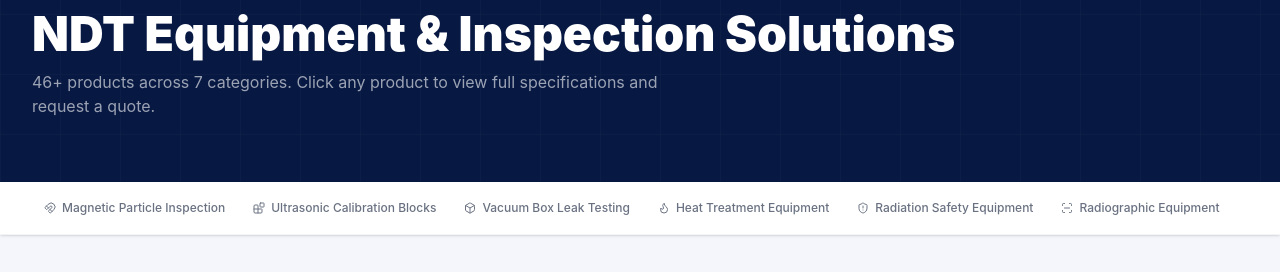
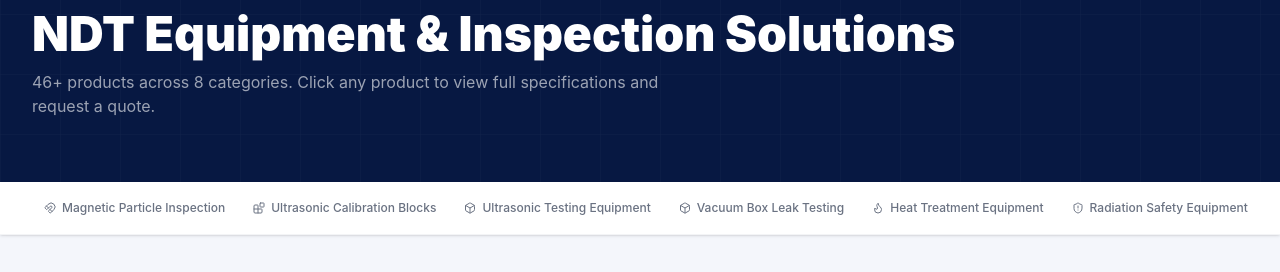
Before and after one commit to raynoxndt/v4, a Next.js app: page /products in a window 1280 px wide. Shown: the part 166-438 px from the top of the page. Built offline with nearby package versions, Linux system fonts and the light colour scheme.

Commit message:
Update categories.ts

```diff
--- a/data/categories.ts
+++ b/data/categories.ts
@@ -22,6 +22,12 @@ export const categories: Category[] = [
     name: "Ultrasonic Calibration Blocks",
     description: "IIW, V2, DAC, ASME, and ASTM calibration blocks for ultrasonic testing equipment setup and verification.",
     icon: "Blocks",
+  },
+  {
+  slug: "ultrasonic-testing-equipment",
+  name: "Ultrasonic Testing Equipment",
+  description: "Digital flaw detectors, multi-channel UT systems, and ultrasonic inspection instruments for weld, material, and component inspection.",
+  icon: "Waves",
   },
   {
     slug: "vacuum-box-leak-testing",
```
